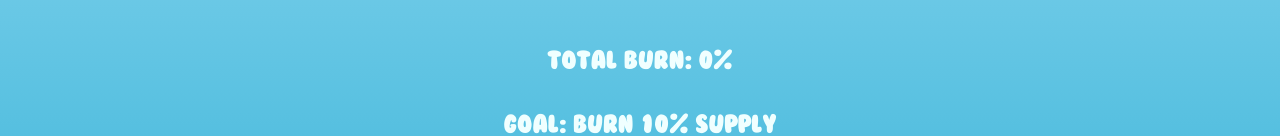
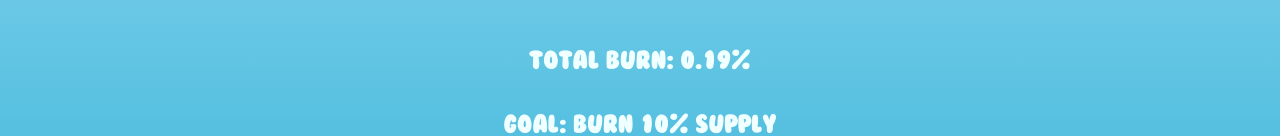
Before and after one commit to code3studio/wally, a React (Vite) app: page / in a window 1280 px wide. Shown: the part 563-699 px from the top of the page. Built offline with nearby package versions, Linux system fonts and the light colour scheme.

Commit message:
% change

```diff
--- a/src/component/Raffle.tsx
+++ b/src/component/Raffle.tsx
@@ -20,7 +20,7 @@ const Raffle = (_props: Props) => {
           <Grid container columnGap={4} >
             <Grid item md={"auto"} xs={12}>
               <Typography textAlign={"center"} variant="h5" color={"azure"} mt={4}>
-                Total Burn: 0%
+                Total Burn: 0.19%
               </Typography>
             </Grid>
             <Grid item md="auto" xs={12}>
```
